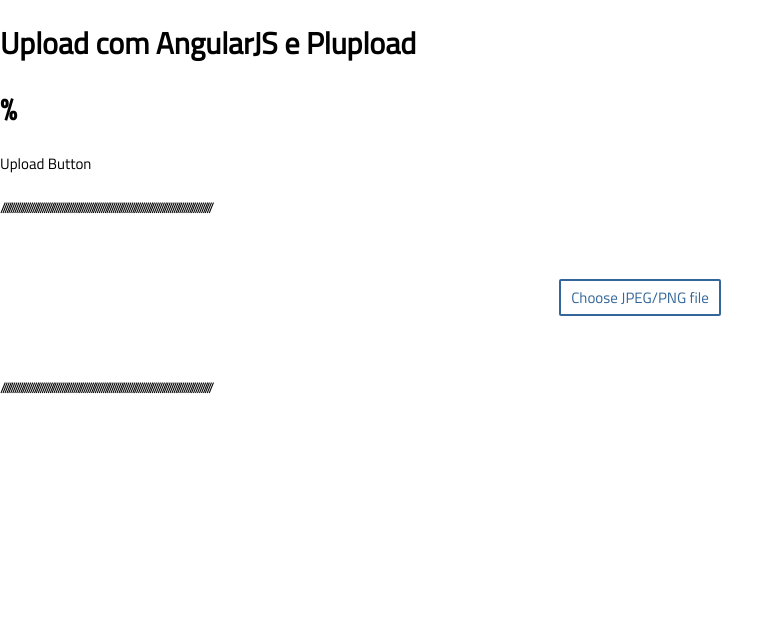
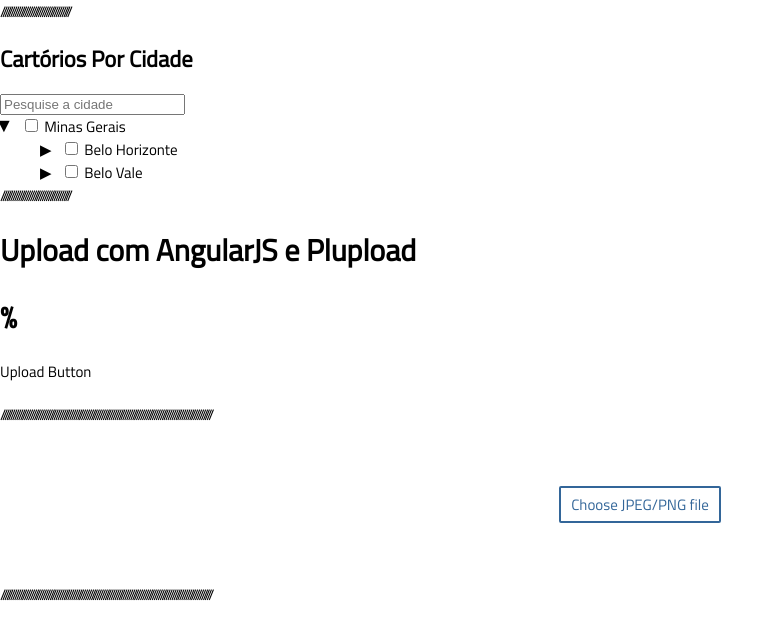
Before and after one commit to ElioLaender/plupload-js, a website: page index.html in a window 1280 px wide. Shown: the whole page, without its empty margins (0-784 px from the left). Drawn offline with nearby package versions, Linux system fonts and the light colour scheme.

Commit message:
Update index.html

```diff
--- a/index.html
+++ b/index.html
@@ -1,3 +1,215 @@
+///////////////////////////////////
+<!DOCTYPE html>
+<html>
+<head>
+<meta name="viewport" content="width=device-width, initial-scale=1">
+<script src="https://ajax.googleapis.com/ajax/libs/jquery/3.4.1/jquery.min.js"></script>
+
+<style>
+        ul, #myUL {
+          list-style-type: none;
+        }
+
+        #myUL {
+          margin: 0;
+          padding: 0;
+        }
+
+          .caret {
+            cursor: pointer;
+            user-select: none;
+          }
+
+          .caret::before {
+            content: "\25B6";
+            color: black;
+            display: inline-block;
+            margin-right: 6px;
+          }
+
+          .caret-down::before {
+            transform: rotate(90deg);
+          }
+
+        .nested {
+          display: none;
+        }
+
+        .active {
+          display: block;
+        }
+        </style>
+</head>
+<body>
+
+<h2>Cartórios Por Cidade</h2>
+
+<input type="text" id="mySearch" onkeyup="nodeSearch()" placeholder="Pesquise a cidade" title="Pesquise a cidade">
+
+
+<ul id="myUL">
+    <li>
+        <!-- ESTADO -->
+        <span class="caret"></span>
+        <input type="checkbox" id="minas-gerais" name="minas-gerais">
+        <label class="uf">Minas Gerais</label>
+        <ul class="nested">
+            <!-- CIDADES DO ESTADO -->
+            <li>
+                <span class="caret"></span>
+                <input type="checkbox" id="belo-horizonte" name="belo-horizonte">
+                <label>Belo Horizonte</label>
+                <ul class="nested">
+                <!-- CARTÓRIOS DA CIDADE -->
+                <li>
+                    <input type="checkbox" id="1-oficio" name="1-oficio">
+                    <label>1° Oficio Belo Horizonte</label>
+                </li>
+                <li>
+                    <input type="checkbox" id="4-oficio" name="4-oficio">
+                    <label>4° Oficio Belo Horizonte</label>
+                </li>
+                </ul>
+            </li>
+            <!-- Exemplo 2° Iteração -->
+            <li>
+                <span class="caret"></span>
+                <input type="checkbox" id="belo-vale" name="belo-vale">
+                <label>Belo Vale</label>
+                <ul class="nested">
+                <li>
+                    <input type="checkbox" id="cartorio-belo-vale" name="cartorio-belo-valoe">
+                    <label>Cartório de Belo Vale</label>
+                </li>
+                </ul>
+            </li>
+        </ul>
+    </li>
+</ul>
+
+
+<script>
+
+/*
+    * Desocultar todos elementos quando campo de busca for menor que 3
+    * Retirar o estado do campo de busca - ok
+
+*/
+    caretControll();
+
+    function nodeSearch() {
+        var input, filter, ul, li, a, i, txtValue;
+        input = document.getElementById("mySearch");
+
+        if (input.value.length >= 3) {
+            filter = input.value.toUpperCase();
+            ul = document.getElementById("myUL");
+            li = ul.getElementsByTagName("li");
+            for (i = 0; i < li.length; i++) {
+                a = li[i].getElementsByTagName("label")[0];
+                // Retira da busca os estados
+                if(!a.classList.contains('uf')) {
+                    txtValue = a.textContent || a.innerText;
+                    if (txtValue.toUpperCase().indexOf(filter) > -1) {
+                        li[i].style.display = "";
+                    } else {
+                        li[i].style.display = "none";
+                    }
+                }
+
+            }
+        } else {
+            // Lógica para desocultar campos
+        }
+    }
+
+    // Controla a exibição dos nós
+    function caretControll() {
+        var toggler = document.getElementsByClassName("caret");
+        var i;
+        // For adicionando evento de click nos elementos
+        for (i = 0; i < toggler.length; i++) {
+        toggler[i].addEventListener("click", function() {
+            this.parentElement.querySelector(".nested").classList.toggle("active");
+            this.classList.toggle("caret-down");
+        });
+        }
+        // Setando estado de Minas aberto por default
+        toggler[0].parentElement.querySelector(".nested").classList.toggle("active");
+        toggler[0].classList.toggle("caret-down");
+    }
+
+
+    // Seta todos os checkboxes filhos como checked
+    $('input[type="checkbox"]').change(function(e) {
+
+        var checked = $(this).prop("checked"),
+            container = $(this).parent(),
+            siblings = container.siblings();
+
+        container.find('input[type="checkbox"]').prop({
+            indeterminate: false,
+            checked: checked
+        });
+
+        // Método recursivo para marcar/desmarcar checkboxes filhos.
+        function checkSiblings(el) {
+
+            var parent = el.parent().parent(),
+                all = true;
+
+            el.siblings().each(function() {
+                return all = ($(this).children('input[type="checkbox"]').prop("checked") === checked);
+            });
+
+            if (all && checked) {
+
+                parent.children('input[type="checkbox"]').prop({
+                indeterminate: false,
+                checked: checked
+                });
+
+                checkSiblings(parent);
+
+            } else if (all && !checked) {
+
+                parent.children('input[type="checkbox"]').prop("checked", checked);
+                parent.children('input[type="checkbox"]').prop("indeterminate", (parent.find('input[type="checkbox"]:checked').length > 0));
+                checkSiblings(parent);
+
+            } else {
+
+                el.parents("li").children('input[type="checkbox"]').prop({
+                indeterminate: true,
+                checked: false
+                });
+
+            }
+
+        }
+
+        checkSiblings(container);
+    });
+
+</script>
+
+</body>
+</html>
+
+///////////////////////////////////
+
+
+
+
+
+
+
+
+
+
+
+
+
 <!DOCTYPE html>
 <html ng-app="pluploadjs">
     <head>
```
